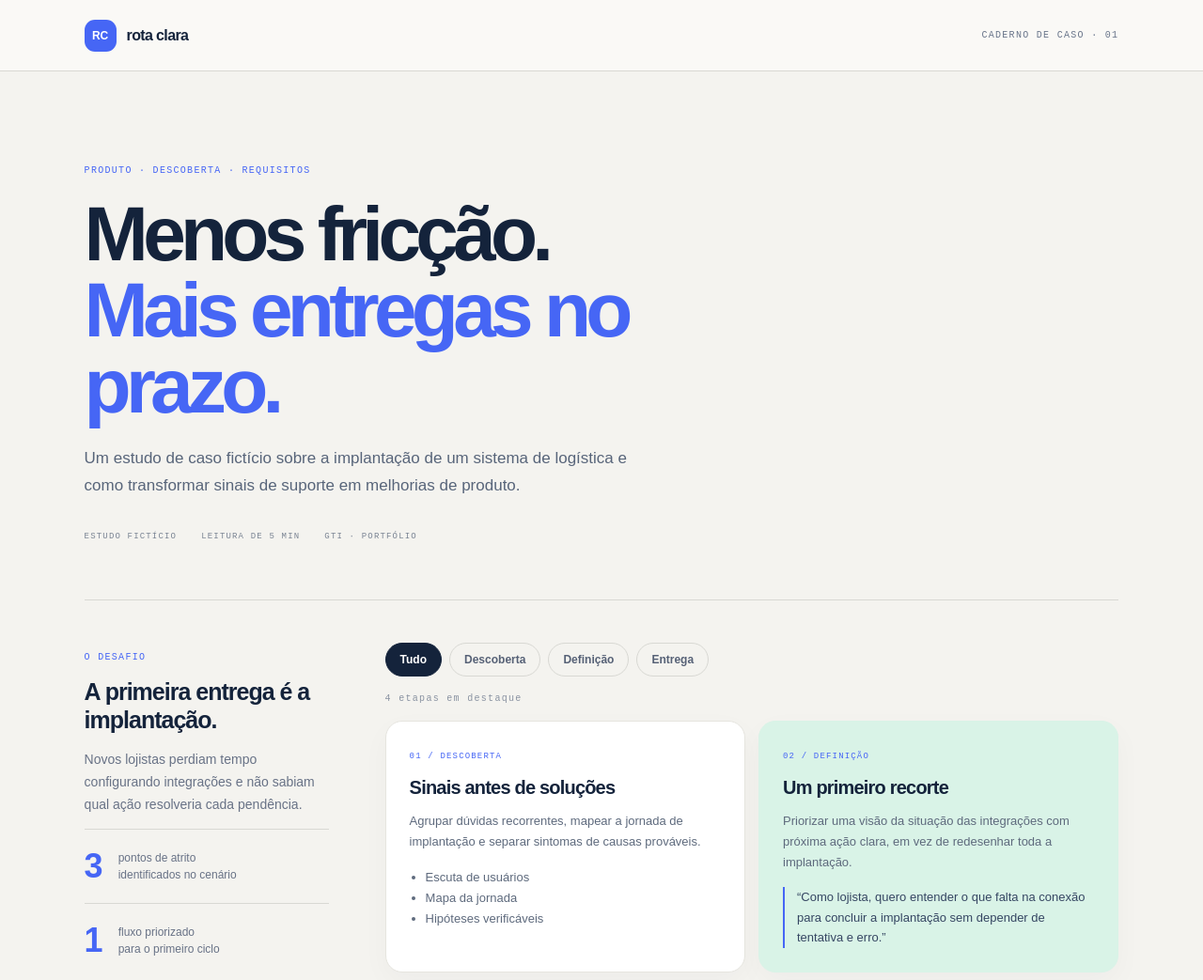
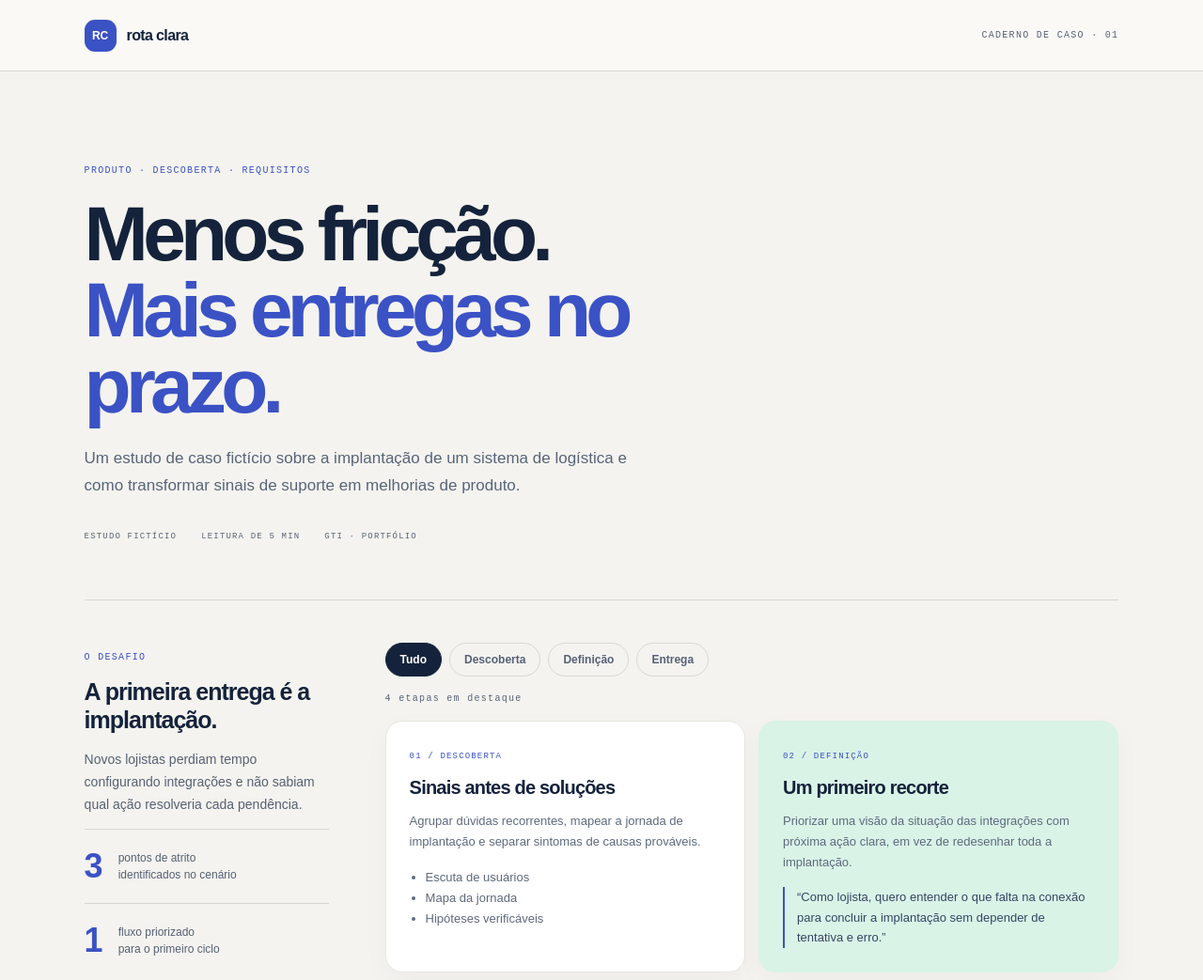
Before and after one commit to dieison-a/descoberta-de-produto, a plain HTML site: page index.html in a window 1280 px wide. Shown: the top 1043 px of the page at 94% size. Drawn offline with Linux system fonts and the light colour scheme.

Commit message:
Melhora contraste e legibilidade
Co-authored-by: Copilot <223556219+Copilot@users.noreply.github.com>

```diff
--- a/styles.css
+++ b/styles.css
@@ -5,7 +5,7 @@
   font-synthesis:none;
   text-rendering:optimizeLegibility;
   --tinta:#14233b;
-  --azul:#4666f5;
+  --azul:#3b52c5;
   --menta:#d9f3e7;
   --linha:#d8d8d3
 }
@@ -51,7 +51,7 @@ a {
   letter-spacing:.13em
 }
 .edicao {
-  color:#69758a
+  color:#586477
 }
 main {
   max-width:1280px;
@@ -84,7 +84,7 @@ h1 em {
   display:flex;
   gap:26px;
   margin-top:34px;
-  color:#7a8493;
+  color:#586477;
   font-size:9px
 }
 .layout-caso {
@@ -100,7 +100,7 @@ h1 em {
   margin:16px 0
 }
 .resumo-caso>p:not(.sobretitulo) {
-  color:#687286;
+  color:#566173;
   line-height:1.7;
   font-size:14px
 }
@@ -124,7 +124,7 @@ h1 em {
 .metrica span {
   font-size:12px;
   line-height:1.5;
-  color:#687286
+  color:#566173
 }
 .filtros {
   display:flex;
@@ -150,7 +150,7 @@ h1 em {
   color:white
 }
 .total-resultados {
-  color:#8992a1;
+  color:#586477;
   margin:18px 0
 }
 .cartoes {
@@ -205,7 +205,7 @@ blockquote {
   padding:7px 8px;
   background:#f0f3ff;
   border-radius:5px;
-  color:#4b61ce;
+  color:#364a9b;
   font-size:8px
 }
 .cartao[hidden] {
@@ -216,7 +216,7 @@ footer {
   display:flex;
   justify-content:space-between;
   padding:20px 0;
-  color:#7b8491;
+  color:#586477;
   font-size:9px
 }
 @media(max-width:850px) {
```
